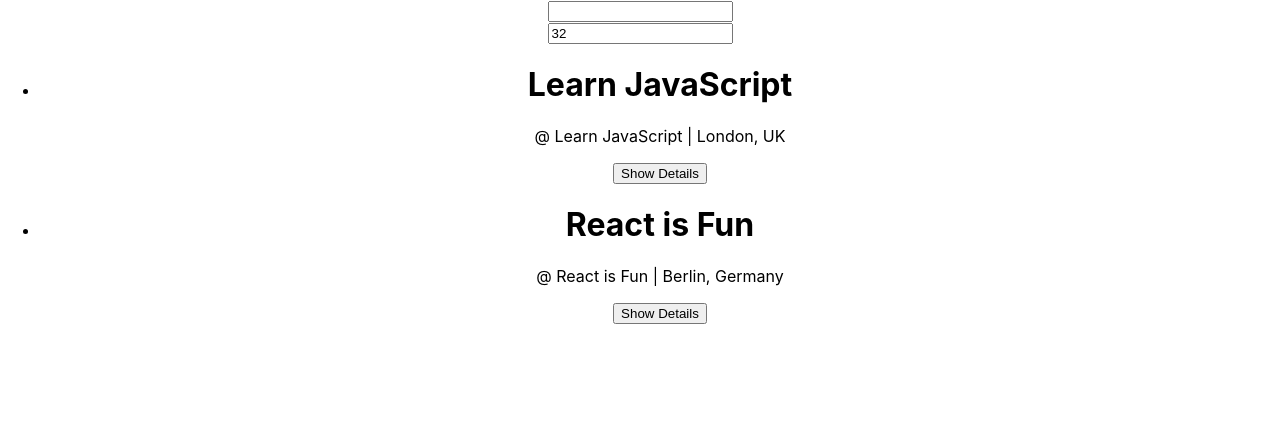
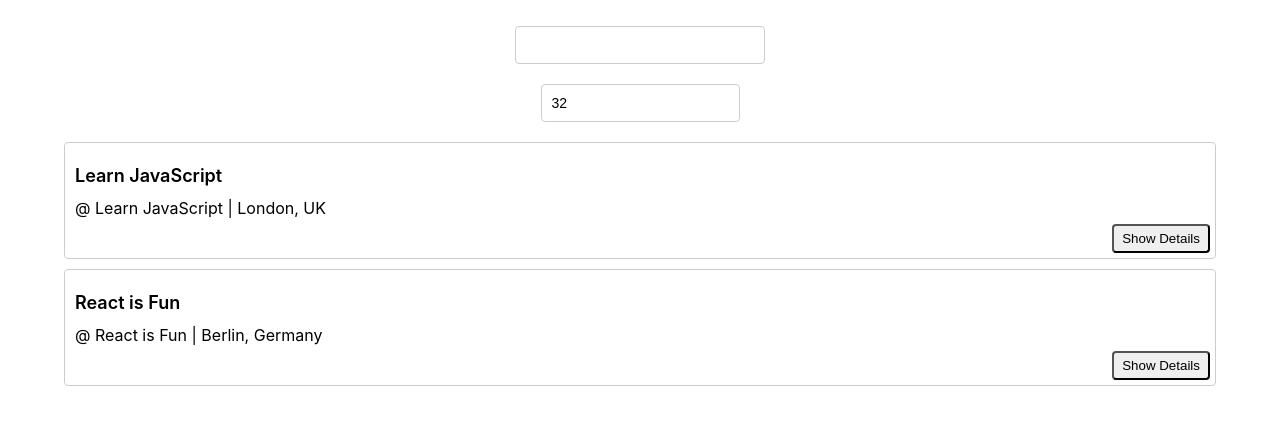
Before and after one commit to joshmou95/Meet-App, a React (Create React App) app: page / in a window 1280 px wide. Shown: the top 424 px of the page. Built offline with nearby package versions, Linux system fonts and the light colour scheme.

Commit message:
Update App.css

```diff
--- a/src/App.css
+++ b/src/App.css
@@ -1,38 +1,213 @@
+@import url(https://fonts.googleapis.com/css?family=Roboto:500);
 .App {
+  text-align: center;
+  padding: 2% 5%;
+}
+
+.App * {
+  box-sizing: border-box;
+}
+
+ul {
+  padding: 0;
+  list-style: none;
+}
+
+p {
+  margin: 5px 0;
+}
+
+.display-none {
+  display: none;
+}
+.showSuggestions {
+  display: block;
+}
+
+input[type="text"],
+input[type="number"] {
+  padding: 8px 6px 8px 10px;
+  border-radius: 4px;
+  outline: none;
+  border: 1px solid #ccc;
+  font-size: 14px;
+  line-height: 20px;
+  align-self: center;
+  height: 38px;
+}
+
+.city {
+  width: 250px;
+}
+
+.CitySearch {
+  display: flex;
+  flex-direction: column;
+  flex-basis: 300px;
+  max-width: 300px;
+  margin: auto;
+  position: relative;
+}
+
+.suggestions {
+  width: 250px;
+  position: absolute;
+  z-index: 2;
+  align-self: center;
+  margin: 0;
+  top: 43px;
+  font-size: 14px;
+  box-shadow: 10px 10px 16px -12px rgba(0, 0, 0, 0.75);
+}
+
+.suggestions > li {
+  text-align: left;
+  padding: 8px 6px 8px 10px;
+  background-color: #eee;
+  cursor: default;
+}
+
+.suggestions > li:last-child {
+  border-bottom-left-radius: 4px;
+  border-bottom-right-radius: 4px;
+}
+
+.suggestions > li:hover {
+  background-color: #bcdcdb;
+}
+
+.event {
+  padding: 10px 10px 35px;
+  margin-bottom: 10px;
+  text-align: left;
+  border: 1px solid #ccc;
+  border-radius: 4px;
+  position: relative;
+}
+
+.details-btn {
+  position: absolute;
+  right: 5px;
+  bottom: 5px;
+  padding: 5px 8px;
+  border-radius: 4px;
+  outline: none;
+  cursor: pointer;
+}
+
+.name {
+  font-size: 18px;
+  font-weight: 600;
+}
+
+.group-name {
+  text-transform: uppercase;
+  font-size: 14px;
+}
+
+.going,
+.visibility {
+  font-style: italic;
+}
+
+.description {
+  overflow-x: hidden;
+}
+
+.numberOfEvents {
+  width: 200px;
+  margin: 20px auto;
   text-align: center;
 }
 
-.App-logo {
-  height: 40vmin;
-  pointer-events: none;
+.button-wrapper {
+  display: grid;
+  grid-template-columns: 1fr 1fr 1fr;
+  grid-gap: 20px;
+  padding: 20px;
+  font-family: sans-serif;
 }
 
-@media (prefers-reduced-motion: no-preference) {
-  .App-logo {
-    animation: App-logo-spin infinite 20s linear;
+.Alert {
+  position: fixed;
+  top: 20px;
+}
+
+.data-vis-wrapper {
+  display: flex;
+  align-items: center;
+  flex-direction: column;
+}
+.data-vis-wrapper .recharts-responsive-container {
+  min-width: 100%;
+  display: flex;
+}
+.recharts-surface {
+  overflow: visible;
+}
+
+.login-button {
+  color: #494949;
+  text-transform: uppercase;
+  text-decoration: none;
+  background: #ffffff;
+  padding: 20px;
+  border: 4px solid #494949;
+  display: inline-block;
+  transition: all 0.4s ease 0s;
+  min-width: 10rem;
+  margin: 1rem;
+}
+
+.google-btn {
+  width: 184px;
+  height: 42px;
+  margin: 1rem;
+  background-color: #4285f4;
+  border-radius: 2px;
+  box-shadow: 0 3px 4px 0 rgba(0, 0, 0, 0.25);
+}
+.google-btn:hover {
+  box-shadow: 0 0 6px #4285f4;
+}
+.google-btn:active {
+  background: #1669f2;
+}
+.google-icon-wrapper {
+  position: absolute;
+  margin-top: 1px;
+  margin-left: 1px;
+  width: 40px;
+  height: 40px;
+  border-radius: 2px;
+  background-color: #fff;
+}
+.google-icon {
+  position: absolute;
+  margin-top: 11px;
+  margin-left: -8px;
+  width: 18px;
+  height: 18px;
+}
+.btn-text {
+  float: right;
+  margin: 11px 11px 0 0;
+  color: #fff;
+  font-size: 14px;
+  letter-spacing: 0.2px;
+  font-family: "Roboto";
+}
+
+
+
+@media only screen and (min-width: 992px) {
+  .data-vis-wrapper {
+    flex-direction: row;
+  }
+  .data-vis-wrapper .recharts-responsive-container {
+    flex-basis: 50%;
+    max-width: 50%;
+    min-width: auto;
+    margin: 0 auto;
   }
 }
-
-.App-header {
-  background-color: #282c34;
-  min-height: 100vh;
-  display: flex;
-  flex-direction: column;
-  align-items: center;
-  justify-content: center;
-  font-size: calc(10px + 2vmin);
-  color: white;
-}
-
-.App-link {
-  color: #61dafb;
-}
-
-@keyframes App-logo-spin {
-  from {
-    transform: rotate(0deg);
-  }
-  to {
-    transform: rotate(360deg);
-  }
-}
```
